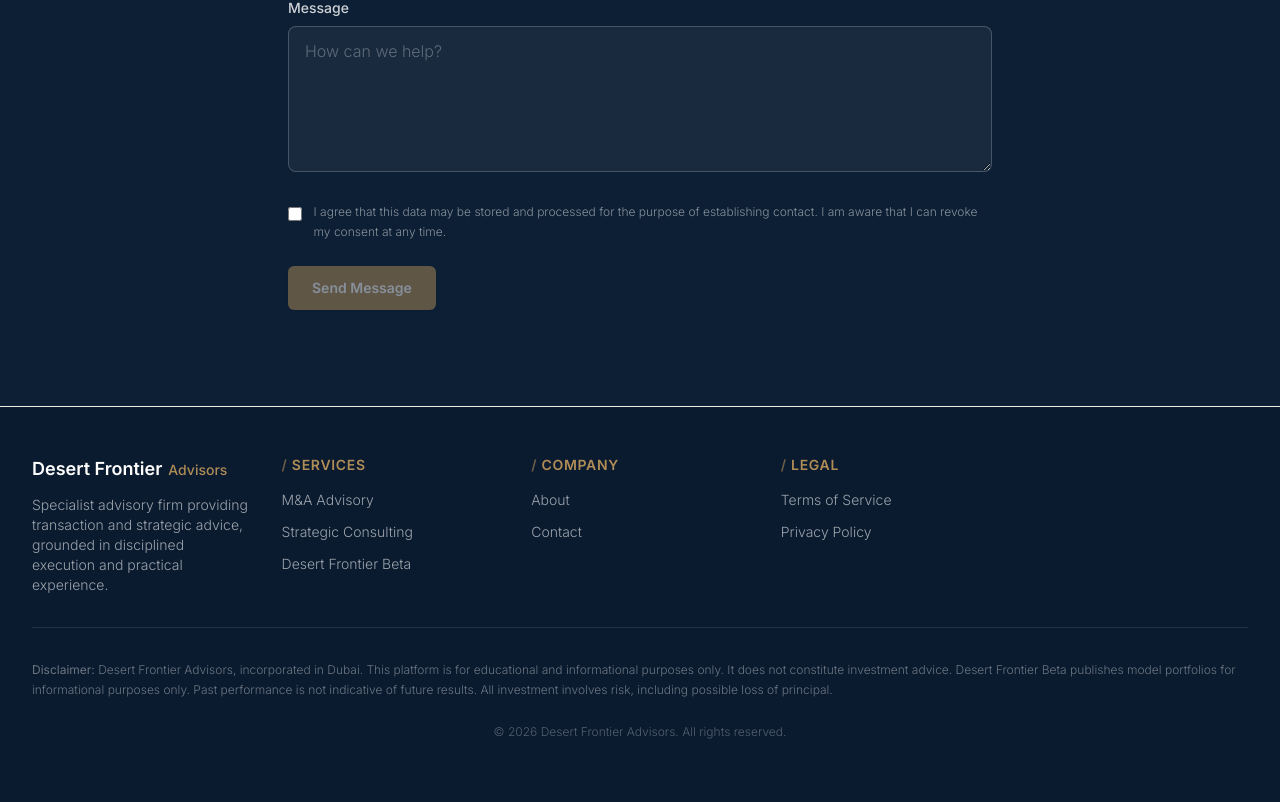
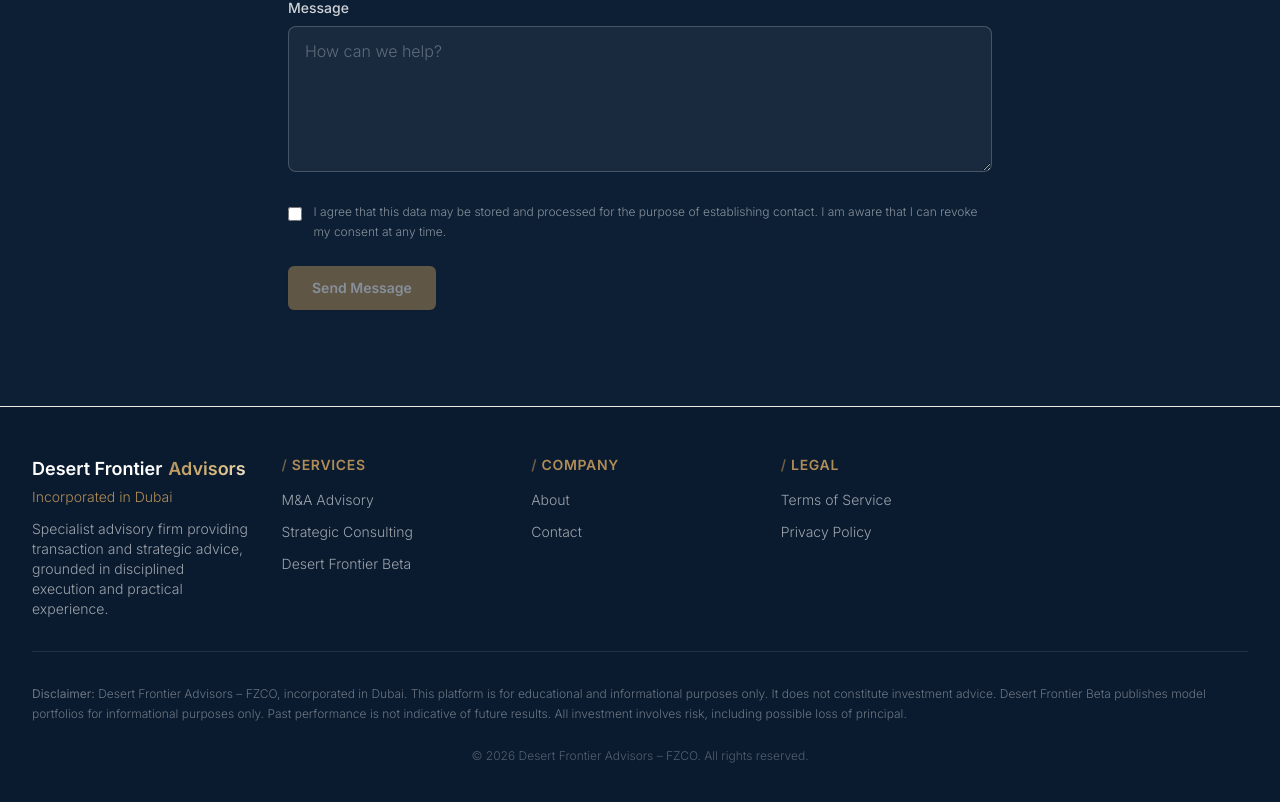
Before and after one commit to max-gosch-dfa/dfa-corporate, a Next.js app: page / in a window 1280 px wide. Shown: the part 3176-3978 px from the top of the page. Built offline with nearby package versions, Linux system fonts and the light colour scheme.

Commit message:
Align footer styling with DFB: gradient brand text, FZCO branding

```diff
--- a/src/components/Footer.tsx
+++ b/src/components/Footer.tsx
@@ -9,10 +9,20 @@
               <span className="text-lg font-semibold text-white">
                 Desert Frontier
               </span>
-              <span className="text-sm font-medium text-accent">
+              <span
+                className="text-lg font-semibold"
+                style={{
+                  background: "linear-gradient(135deg, #B08D57 0%, #D4B87A 60%, #F5EDE0 100%)",
+                  WebkitBackgroundClip: "text",
+                  WebkitTextFillColor: "transparent",
+                }}
+              >
                 Advisors
               </span>
             </div>
+            <p className="mt-1 text-sm text-accent">
+              Incorporated in Dubai
+            </p>
             <p className="mt-3 text-sm text-white/60">
               Specialist advisory firm providing transaction and strategic
               advice, grounded in disciplined execution and practical experience.
@@ -111,7 +121,7 @@
         {/* Disclaimer */}
         <div className="mt-8 border-t border-white/10 pt-8">
           <p className="text-xs text-white/40 leading-5">
-            <strong>Disclaimer:</strong> Desert Frontier Advisors,
+            <strong>Disclaimer:</strong> Desert Frontier Advisors – FZCO,
             incorporated in Dubai. This platform is for educational and
             informational purposes only. It does not constitute investment
             advice. Desert Frontier Beta publishes model portfolios for
@@ -124,7 +134,7 @@
         {/* Copyright */}
         <div className="mt-6 text-center">
           <p className="text-xs text-white/30">
-            &copy; {new Date().getFullYear()} Desert Frontier Advisors.
+            &copy; {new Date().getFullYear()} Desert Frontier Advisors – FZCO.
             All rights reserved.
           </p>
         </div>
```
